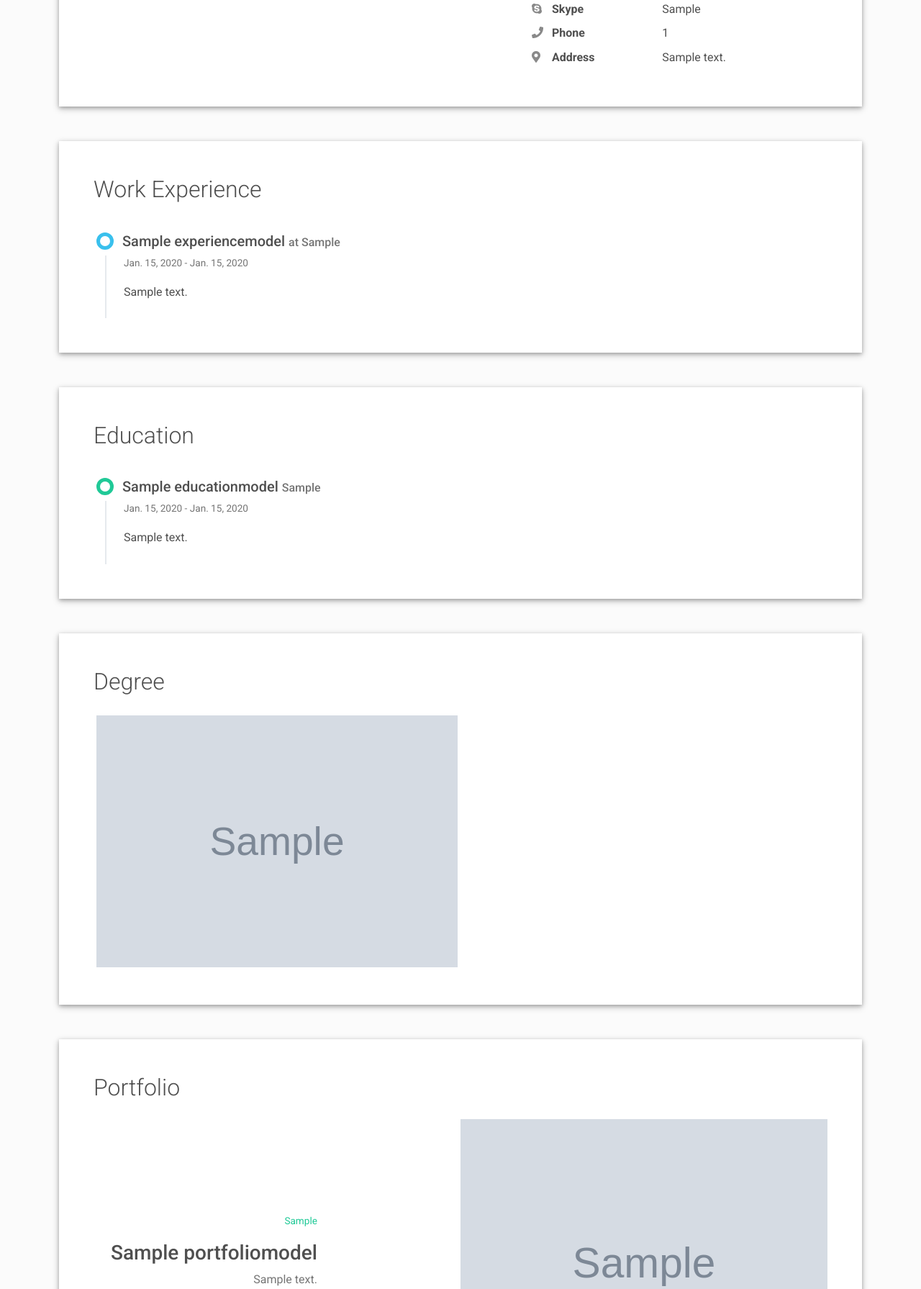
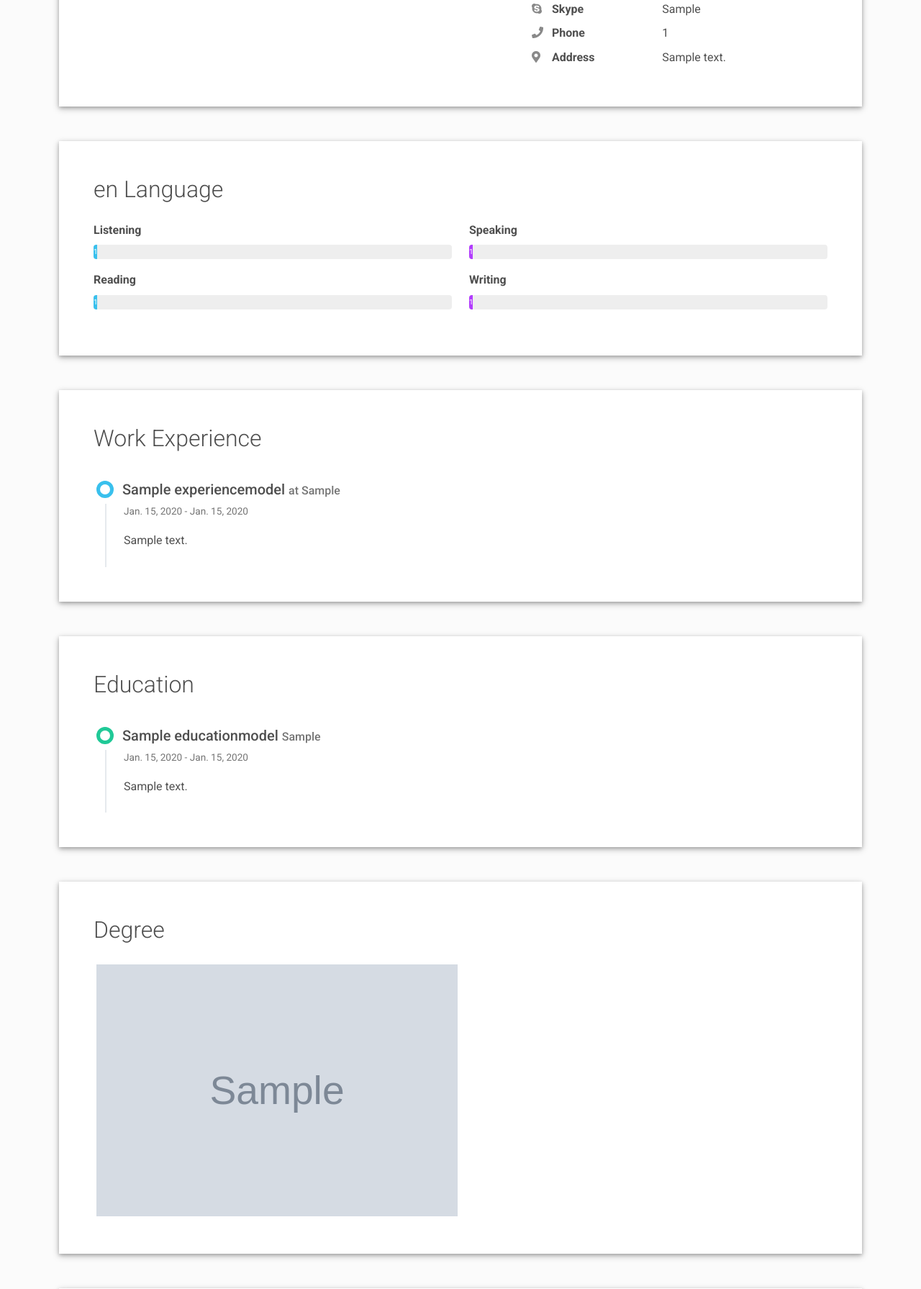
Before and after one commit to saeedrezaghazanfari/peaka-portfolio, a Django app: page / in a window 1280 px wide. Shown: the part 846-2637 px from the top of the page at 72% size. Run offline with Django 4.2, Linux system fonts and the light colour scheme; tables that the repository leaves empty hold one stand-in row (values such as "Sample post"); grey boxes marked "Sample" are stand-in pictures; some libraries are stand-ins or nearby versions.

Commit message:
add language model

```diff
--- a/portfolio/admin.py
+++ b/portfolio/admin.py
@@ -2,6 +2,7 @@ from django.contrib import admin
 from .models import (
     InfoModel,
     SkillModel,
+    LanguageModel,
     ExperienceModel,
     EducationModel,
     DegreeModel,
@@ -18,6 +19,10 @@ class InfoModel_admin(admin.ModelAdmin):
 
 class SkillModel_admin(admin.ModelAdmin):
     list_display = ['skill', 'percent', 'title']
+    ordering = ['-id']
+
+class LanguageModel_admin(admin.ModelAdmin):
+    list_display = ['language']
     ordering = ['-id']
 
 class ExperienceModel_admin(admin.ModelAdmin):
@@ -50,6 +55,7 @@ class ContactModel_admin(admin.ModelAdmin):
 
 admin.site.register(InfoModel, InfoModel_admin)
 admin.site.register(SkillModel, SkillModel_admin)
+admin.site.register(LanguageModel, LanguageModel_admin)
 admin.site.register(ExperienceModel, ExperienceModel_admin)
 admin.site.register(EducationModel, EducationModel_admin)
 admin.site.register(DegreeModel, DegreeModel_admin)
--- a/portfolio/models.py
+++ b/portfolio/models.py
@@ -36,6 +36,21 @@ class SkillModel(models.Model):
     class Meta:
         verbose_name = 'Skill'
         verbose_name_plural = 'Skills'
+
+
+class LanguageModel(models.Model):
+    language = models.CharField(max_length=255, verbose_name='Language')
+    listening = models.PositiveIntegerField(verbose_name='Listening')
+    speaking = models.PositiveIntegerField(verbose_name='Speaking')
+    reading = models.PositiveIntegerField(verbose_name='Reading')
+    writing = models.PositiveIntegerField(verbose_name='Writing')
+
+    def __str__(self):
+        return self.language
+
+    class Meta:
+        verbose_name = 'Language'
+        verbose_name_plural = 'Languages'
 
 
 class ExperienceModel(models.Model):
--- a/portfolio/templates/portfolio/home.html
+++ b/portfolio/templates/portfolio/home.html
@@ -175,6 +175,46 @@
       </div>
     </div>
   </div>
+  {% endif %}
+  {% if langs %}
+  {% for lang in langs %}
+  <div class="shadow-1-strong bg-white my-5 p-5" id="languages">
+    <div class="skills-section">
+      <h2 class="h2 fw-light mb-4">{{ lang.language }} Language</h2>
+      <div class="row">
+        <div class="col-md-6">
+          <div class="mb-3"><span class="fw-bolder">Listening</span>
+            <div class="progress my-2 rounded" style="height: 20px">
+              <div class="progress-bar bg-info" role="progressbar" data-aos="zoom-in-right" data-aos-delay="100" data-aos-anchor=".skills-section" style="width: {{ lang.listening }}%;" aria-valuenow="95" aria-valuemin="0" aria-valuemax="100">{{ lang.listening }}%</div>
+            </div>
+          </div>
+        </div>
+        <div class="col-md-6">
+          <div class="mb-3"><span class="fw-bolder">Speaking</span>
+            <div class="progress my-2 rounded" style="height: 20px">
+              <div class="progress-bar bg-secondary" role="progressbar" data-aos="zoom-in-right" data-aos-delay="100" data-aos-anchor=".skills-section" style="width: {{ lang.speaking }}%;" aria-valuenow="95" aria-valuemin="0" aria-valuemax="100">{{ lang.speaking }}%</div>
+            </div>
+          </div>
+        </div>
+        <div class="col-md-6">
+          <div class="mb-3"><span class="fw-bolder">Reading</span>
+            <div class="progress my-2 rounded" style="height: 20px">
+              <div class="progress-bar bg-info" role="progressbar" data-aos="zoom-in-right" data-aos-delay="100" data-aos-anchor=".skills-section" style="width: {{ lang.reading }}%;" aria-valuenow="95" aria-valuemin="0" aria-valuemax="100">{{ lang.reading }}%</div>
+            </div>
+          </div>
+        </div>
+        <div class="col-md-6">
+          <div class="mb-3"><span class="fw-bolder">Writing</span>
+            <div class="progress my-2 rounded" style="height: 20px">
+              <div class="progress-bar bg-secondary" role="progressbar" data-aos="zoom-in-right" data-aos-delay="100" data-aos-anchor=".skills-section" style="width: {{ lang.writing }}%;" aria-valuenow="95" aria-valuemin="0" aria-valuemax="100">{{ lang.writing }}%</div>
+            </div>
+          </div>
+        </div>
+        </div>
+      </div>
+    </div>
+  </div>
+  {% endfor %}
   {% endif %}
   {% if exps %}
   <div class="shadow-1-strong bg-white my-5 p-5" id="experience">
--- a/portfolio/views.py
+++ b/portfolio/views.py
@@ -4,6 +4,7 @@ from .forms import ContactForm
 from .models import (
     InfoModel,
     SkillModel,
+    LanguageModel,
     ExperienceModel,
     EducationModel,
     DegreeModel,
@@ -28,6 +29,7 @@ def home_page(request):
         'links': LinksModel.objects.last(),
         'skills1': SkillModel.objects.all()[0:SkillModel.objects.count()/2],
         'skills2': SkillModel.objects.all()[SkillModel.objects.count()/2:],
+        'langs': LanguageModel.objects.all(),
         'exps': ExperienceModel.objects.all(),
         'edus': EducationModel.objects.all(),
         'degrees': DegreeModel.objects.all(),
```
Also changed, not shown: portfolio/migrations/0002_languagemodel.py (added), portfolio/migrations/0003_rename_reading_languagemodel_reading_and_more.py (added).
